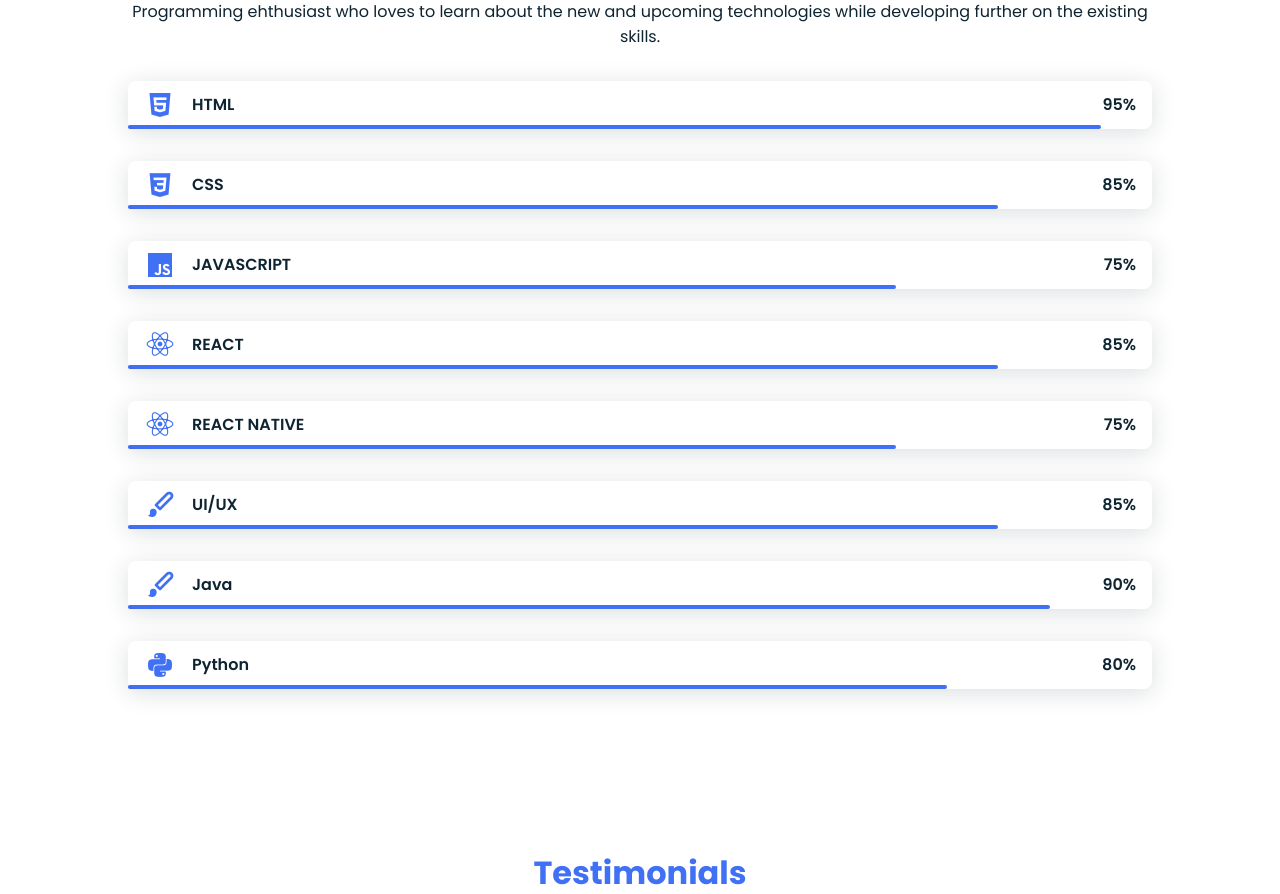
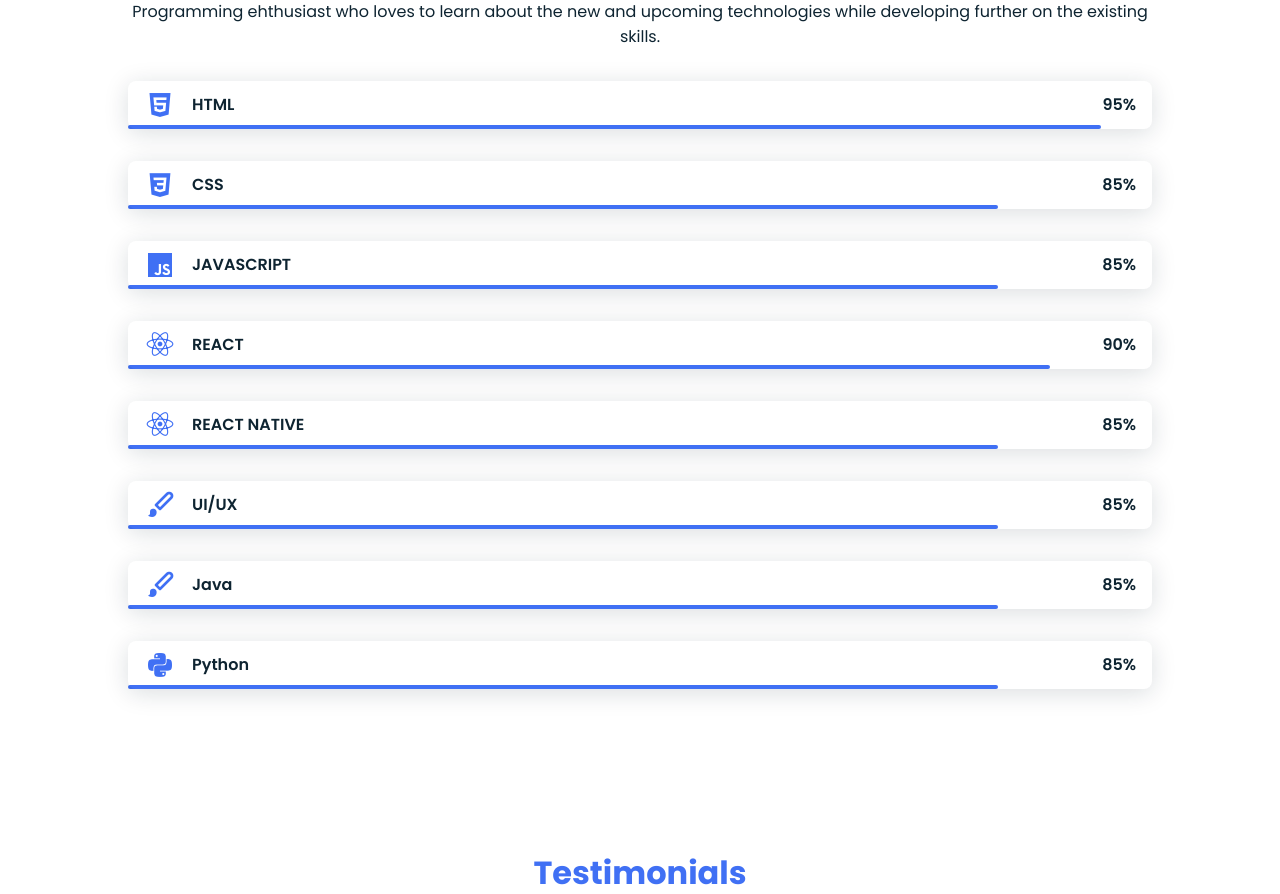
Before and after one commit to KaalaAadmi/online-resume, a PHP site: page /index.html in a window 1280 px wide. Shown: the part 3207-4101 px from the top of the page. Run offline with PHP 8.4, Linux system fonts and the light colour scheme; some libraries are stand-ins or nearby versions.

Commit message:
updated skills

```diff
--- a/css/style.css
+++ b/css/style.css
@@ -568,16 +568,22 @@
     width:85%;
 }
 .skills__js{
-    width:75%;
+    width:85%;
+}
+.skills__react{
+    width: 90%;
+}
+.skills__react_native{
+    width: 85%;
 }
 .skills__ux{
     width:85%;
 }
 .skills__java{
-    width: 90%;
+    width: 85%;
 }
 .skills__python{
-    width: 80%;
+    width: 85%;
 }
 .skills__img{
     border-radius: 0.5rem;
--- a/index.html
+++ b/index.html
@@ -418,7 +418,7 @@
                             <span class="skills__name">JAVASCRIPT</span>
                         </div>
                         <div>
-                            <span class="skills__percentage">75%</span>
+                            <span class="skills__percentage">85%</span>
                         </div>
                         <div class="skills__bar skills__js"></div>
                     </div>
@@ -428,9 +428,9 @@
                             <span class="skills__name">REACT</span>
                         </div>
                         <div>
-                            <span class="skills__percentage">85%</span>
+                            <span class="skills__percentage">90%</span>
                         </div>
-                        <div class="skills__bar skills__css"></div>
+                        <div class="skills__bar skills__react"></div>
                     </div>
                     <div class="skills__data">
                         <div class="skills__names">
@@ -438,9 +438,9 @@
                             <span class="skills__name">REACT NATIVE</span>
                         </div>
                         <div>
-                            <span class="skills__percentage">75%</span>
+                            <span class="skills__percentage">85%</span>
                         </div>
-                        <div class="skills__bar skills__js"></div>
+                        <div class="skills__bar skills__react_native"></div>
                     </div>
                     <div class="skills__data">
                         <div class="skills__names">
@@ -458,7 +458,7 @@
                             <span class="skills__name">Java</span>
                         </div>
                         <div>
-                            <span class="skills__percentage">90%</span>
+                            <span class="skills__percentage">85%</span>
                         </div>
                         <div class="skills__bar skills__java"></div>
                     </div>
@@ -468,7 +468,7 @@
                             <span class="skills__name">Python</span>
                         </div>
                         <div>
-                            <span class="skills__percentage">80%</span>
+                            <span class="skills__percentage">85%</span>
                         </div>
                         <div class="skills__bar skills__python"></div>
                     </div>
```
